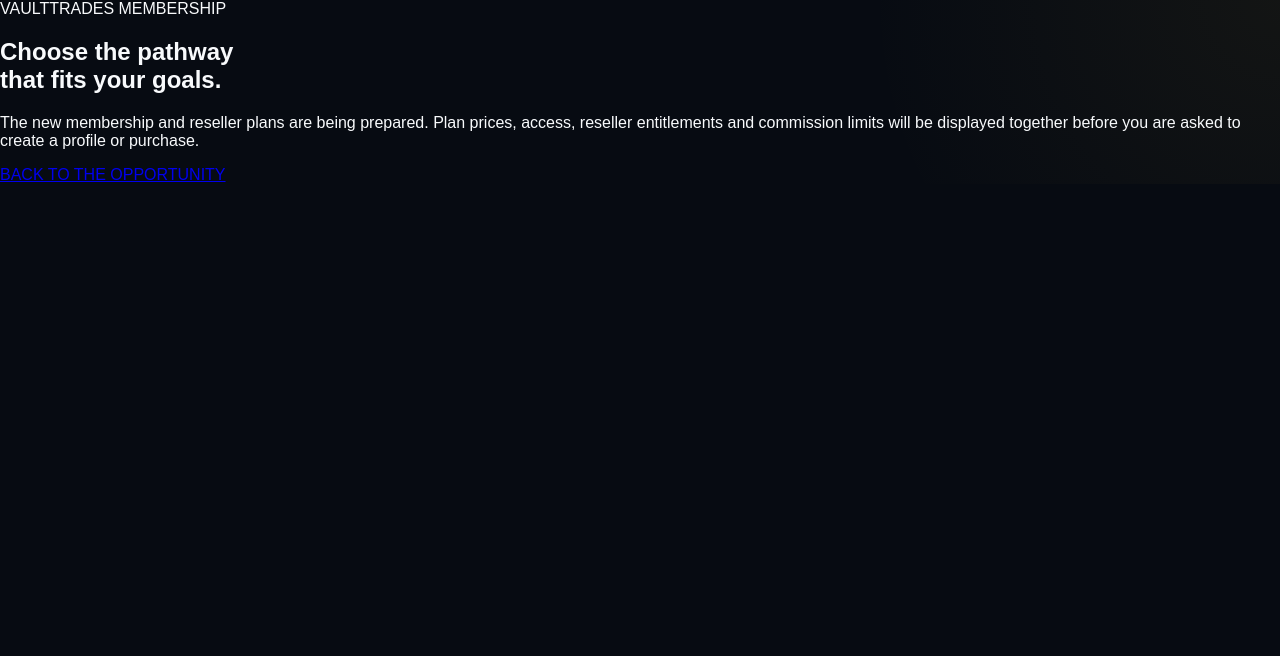
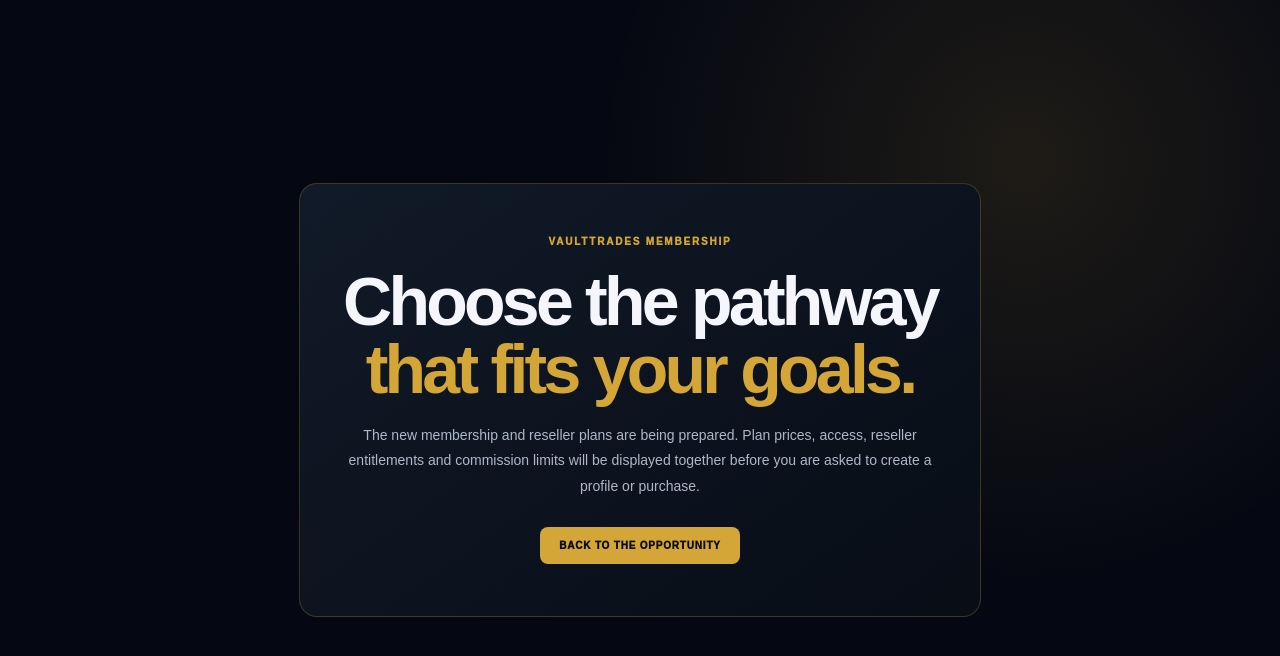
Before and after one commit to iyandatalks/vaulttrades, a Next.js app: page /plans in a window 1280 px wide. Shown: the top 656 px of the page. Built offline with nearby package versions, Linux system fonts and the light colour scheme.

Commit message:
Style the interim membership plans route

```diff
--- a/app/globals.css
+++ b/app/globals.css
@@ -139,3 +139,12 @@
 @media(max-width:850px){.vt-referral-hero-grid,.vt-referral-calculator{grid-template-columns:1fr}.vt-referral-steps{grid-template-columns:repeat(2,1fr)}.vt-referral-product-grid{grid-template-columns:1fr}.vt-referral-visual{min-height:340px}.vt-referral-floating{right:3%}}
 @media(max-width:600px){.vt-referral-nav{padding:18px 16px;font-size:7px}.vt-referral-brand{font-size:19px}.vt-referral-hero-grid{padding:58px 20px 55px}.vt-referral-hero h1{font-size:48px}.vt-referral-section{padding:62px 20px}.vt-referral-steps,.vt-winning-grid{grid-template-columns:1fr}.vt-referral-visual-card{padding:22px}.vt-referral-orbit{width:320px;height:260px}.vt-referral-visual-foot{font-size:8px}.vt-referral-final-cta{padding:65px 20px}.vt-winning-page{padding:45px 20px 70px}.vt-winning-hero{padding:35px 0 55px}.vt-winning-bottom{padding:25px}}
 @media(prefers-reduced-motion:reduce){.vt-referral-visual-amount,.vt-referral-result-value,.vt-referral-bars i{animation:none}}
+
+/* Interim route in the new public opportunity funnel */
+.vt-plans-placeholder{min-height:100vh;display:grid;place-items:center;padding:50px 22px;background:radial-gradient(circle at 80% 20%,rgba(212,166,55,.12),transparent 35%),#050812;color:#f4f6fb}
+.vt-plans-placeholder section{max-width:760px;text-align:center;padding:52px 35px;border:1px solid rgba(212,166,55,.24);border-radius:18px;background:linear-gradient(145deg,#111a28,#080d16)}
+.vt-plans-placeholder section>div{font-size:10px;font-weight:950;letter-spacing:.18em;color:#d4a637}
+.vt-plans-placeholder h1{font-size:clamp(40px,6vw,68px);line-height:1;letter-spacing:-.055em;margin:20px 0}
+.vt-plans-placeholder h1 span{color:#d4a637}
+.vt-plans-placeholder p{max-width:610px;margin:0 auto;color:#aeb8c8;font-size:14px;line-height:1.8}
+.vt-plans-placeholder a{display:inline-flex;margin-top:28px;padding:13px 19px;border-radius:8px;background:#d4a637;color:#080b12;font-size:10px;font-weight:950;letter-spacing:.08em;text-decoration:none}
```
